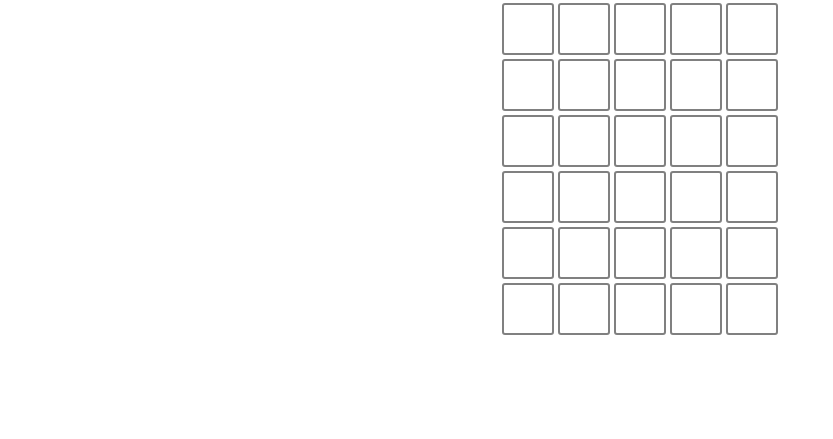
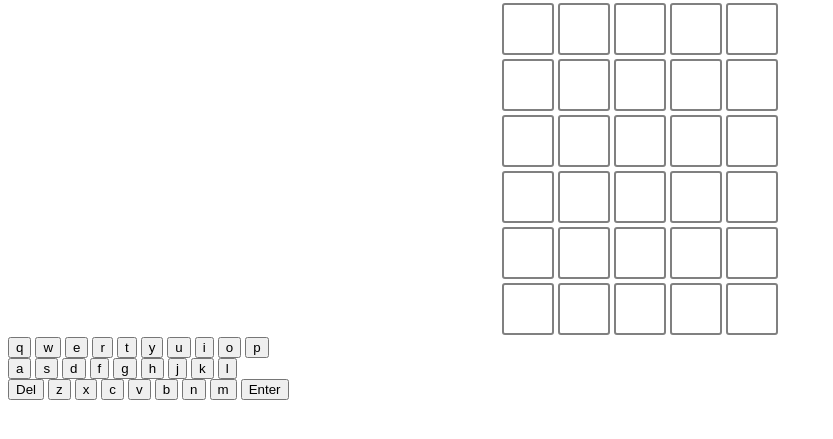
Before and after one commit to 1x55/wordle_demo, a plain HTML site: page index.html in a window 1280 px wide. Shown: the part 79-518 px from the top of the page, without its empty margins (0-833 px from the left). Drawn offline with nearby package versions, Linux system fonts and the light colour scheme.

Commit message:
added keybaord layout

```diff
--- a/index.html
+++ b/index.html
@@ -17,6 +17,46 @@
     <h1>Wordle Clone</h1>
     <div id="game-board"></div>
 
+    <div id="keyboard-count">
+        <div class="first-row">
+            <button class="keyboard-button">q</button>
+            <button class="keyboard-button">w</button>
+            <button class="keyboard-button">e</button>
+            <button class="keyboard-button">r</button>
+            <button class="keyboard-button">t</button>
+            <button class="keyboard-button">y</button>
+            <button class="keyboard-button">u</button>
+            <button class="keyboard-button">i</button>
+            <button class="keyboard-button">o</button>
+            <button class="keyboard-button">p</button>
+        </div>
+
+        <div class="second-row">
+            <button class="keyboard-button">a</button>
+            <button class="keyboard-button">s</button>
+            <button class="keyboard-button">d</button>
+            <button class="keyboard-button">f</button>
+            <button class="keyboard-button">g</button>
+            <button class="keyboard-button">h</button>
+            <button class="keyboard-button">j</button>
+            <button class="keyboard-button">k</button>
+            <button class="keyboard-button">l</button>
+        </div>
+
+        <div class="third-row">
+            <button class="keyboard-button">Del</button>
+            <button class="keyboard-button">z</button>
+            <button class="keyboard-button">x</button>
+            <button class="keyboard-button">c</button>
+            <button class="keyboard-button">v</button>
+            <button class="keyboard-button">b</button>
+            <button class="keyboard-button">n</button>
+            <button class="keyboard-button">m</button>
+            <button class="keyboard-button">Enter</button>
+        </div>
+
+    </div>
+
     <script
 src="https://code.jquery.com/jquery-3.6.0.min.js"
 integrity="sha256-/xUj+3OJU5yExlq6GSYGSHk7tPXikynS7ogEvDej/m4="
--- a/script.js
+++ b/script.js
@@ -14,6 +14,7 @@ function initBoard() {
         let row = document.createElement("div")
         row.className = "letter-row"
 
+        // Use the length of the rightGuessString to determine the number of boxes
         for (let j = 0; j < 5; j++) {
             let box = document.createElement("div")
             box.className = "letter-box"
```
